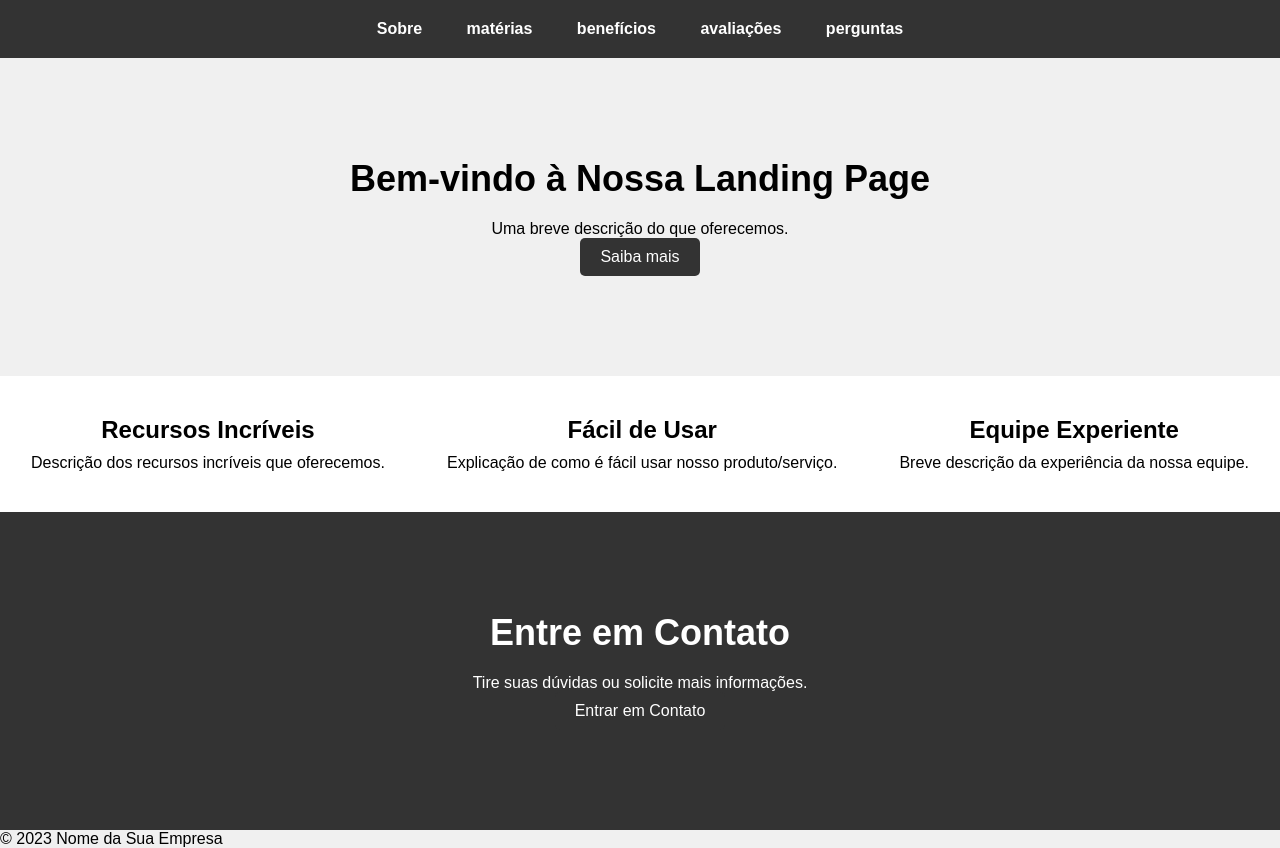
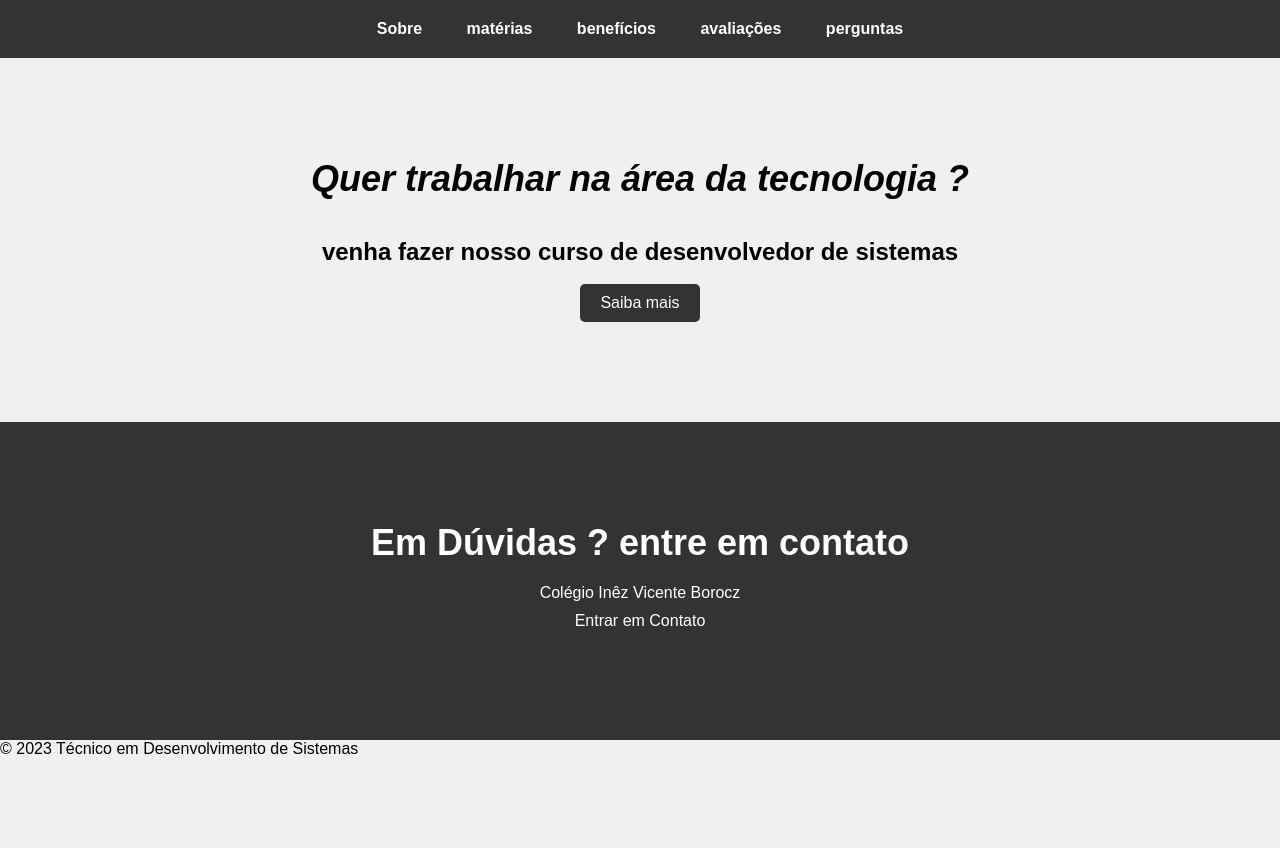
Before and after one commit to joicevitoriacidreira/landing_page.nova, a plain HTML site: page index.html in a window 1280 px wide. After the commit the page ends 800 px from the top, so only its background shows below. Drawn offline with Linux system fonts and the light colour scheme.

Commit message:
Update index.html

```diff
--- a/index.html
+++ b/index.html
@@ -10,6 +10,7 @@
     <header>
         <nav>
             <ul>
+                <div class="cabecalho">
                    <strong><li><a href="#sobre">Sobre</a></li>
                 <li><a href="#materias">matérias</a></li>
                 <li><a href="#beneficios">benefícios</a></li>
@@ -18,32 +19,23 @@
             </ul>
         </nav>
     </header>
-    <section class="hero">
-        <h1>Bem-vindo à Nossa Landing Page</h1>
-        <p>Uma breve descrição do que oferecemos.</p>
+    <div class="hero">
+        <h1><em>Quer trabalhar na área da tecnologia ?</em></h1>
+        <br>
+        <h2><p>venha fazer nosso curso de desenvolvedor de sistemas </p></h2>
+        </br>
         <a href="#" class="cta-button">Saiba mais</a>
-    </section>
-    <section class="features">
-        <div class="feature">
-            <h2>Recursos Incríveis</h2>
-            <p>Descrição dos recursos incríveis que oferecemos.</p>
-        </div>
-        <div class="feature">
-            <h2>Fácil de Usar</h2>
-            <p>Explicação de como é fácil usar nosso produto/serviço.</p>
-        </div>
-        <div class="feature">
-            <h2>Equipe Experiente</h2>
-            <p>Breve descrição da experiência da nossa equipe.</p>
-        </div>
-    </section>
+    </div>
+
     <section class="contact">
-        <h2>Entre em Contato</h2>
-        <p>Tire suas dúvidas ou solicite mais informações.</p>
+        <h2>Em Dúvidas ? entre em contato </h2>
+        <p>Colégio Inêz Vicente Borocz</p>
         <a href="#" class="cta-button">Entrar em Contato</a>
     </section>
+    <div class="copy">
     <footer>
-        <p>&copy; 2023 Nome da Sua Empresa</p>
+        <p>&copy; 2023 Técnico em Desenvolvimento de Sistemas</p>
     </footer>
+
 </body>
 </html>
```
